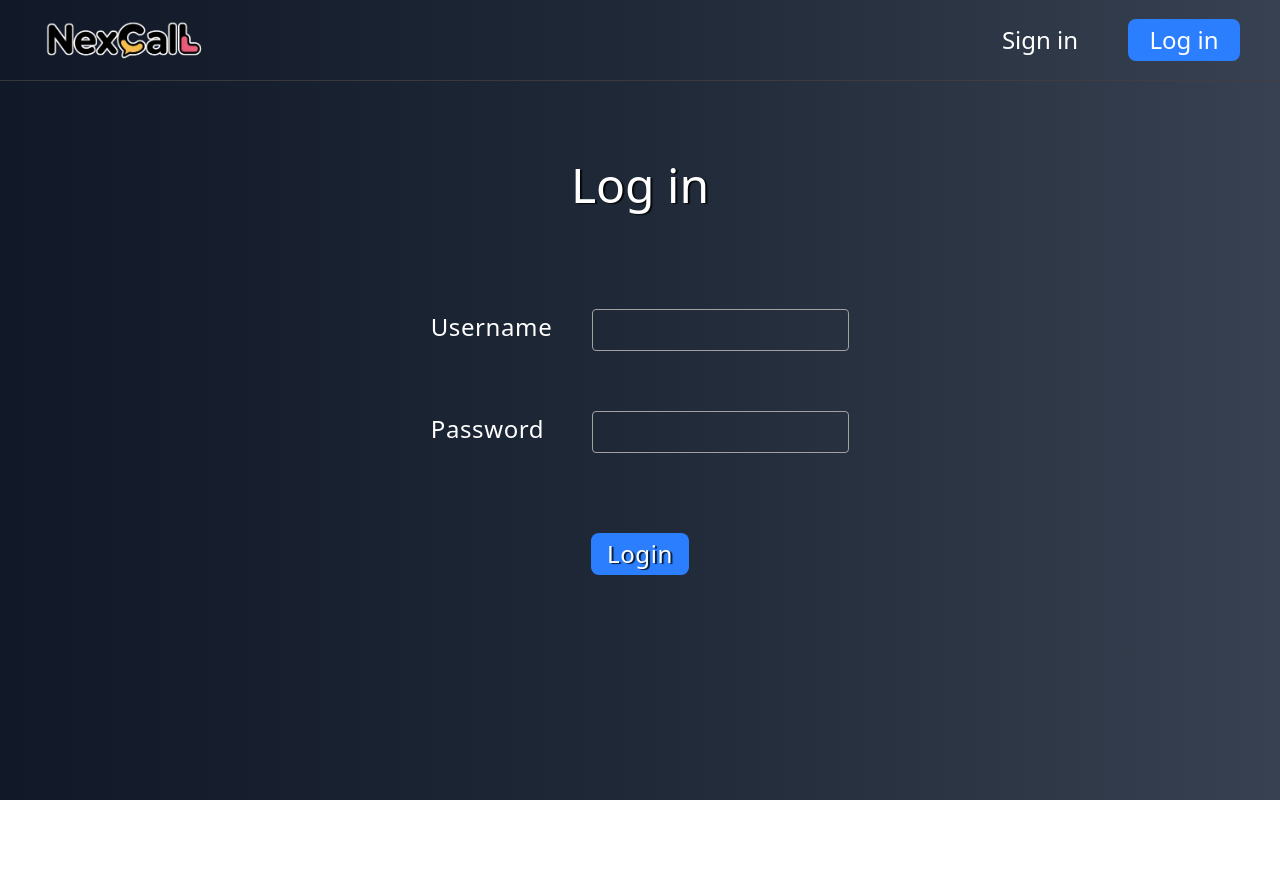
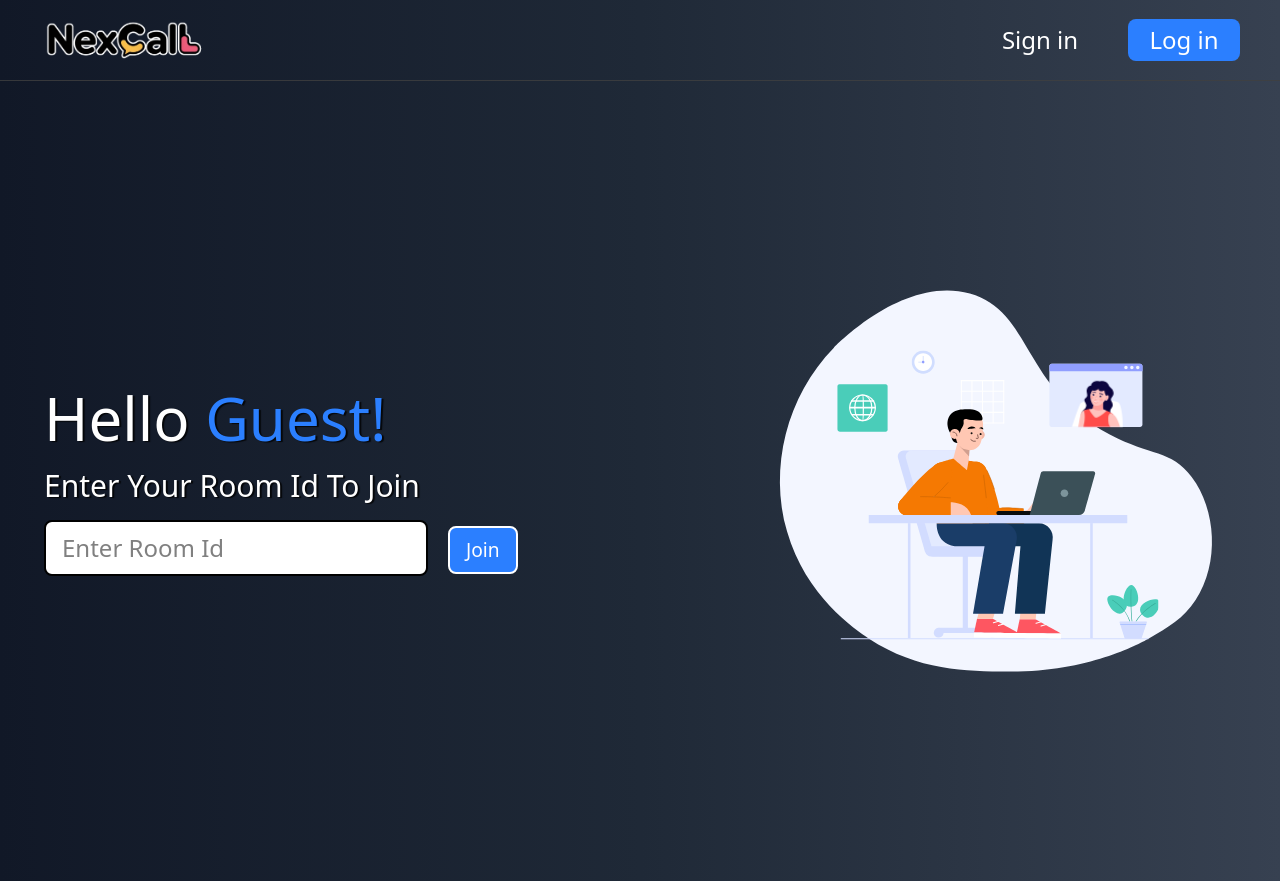
Before and after one commit to Kirri-Tharun-05/Video-Conference-Application, a React (Vite) app in the folder Frontend/: page /Room in a window 1280 px wide. Before the commit this address led to /login. Before the commit the page ends 800 px from the top, so only its background shows below. Built offline with nearby package versions, Linux system fonts and the light colour scheme; no server answers; a web font is replaced by a local one.

Commit message:
Updated style sheet

```diff
--- a/Frontend/src/components/Room.jsx
+++ b/Frontend/src/components/Room.jsx
@@ -44,12 +44,12 @@ function Room() {
         </div>
         }
       </div>
-      <div className='animation'>
+      <div className='animation room-page-animation'>
         <Lottie animationData={animation2} className='animation' />
       </div>
     </div>
   )
 }
 
-export default isAuth(Room);
-// export default Room;
+// export default isAuth(Room);
+export default Room;
--- a/Frontend/src/index.css
+++ b/Frontend/src/index.css
@@ -325,6 +325,7 @@
 
 .animation {
   height: 30rem;
+  z-index: -10;
 }
 
 .history {
```
